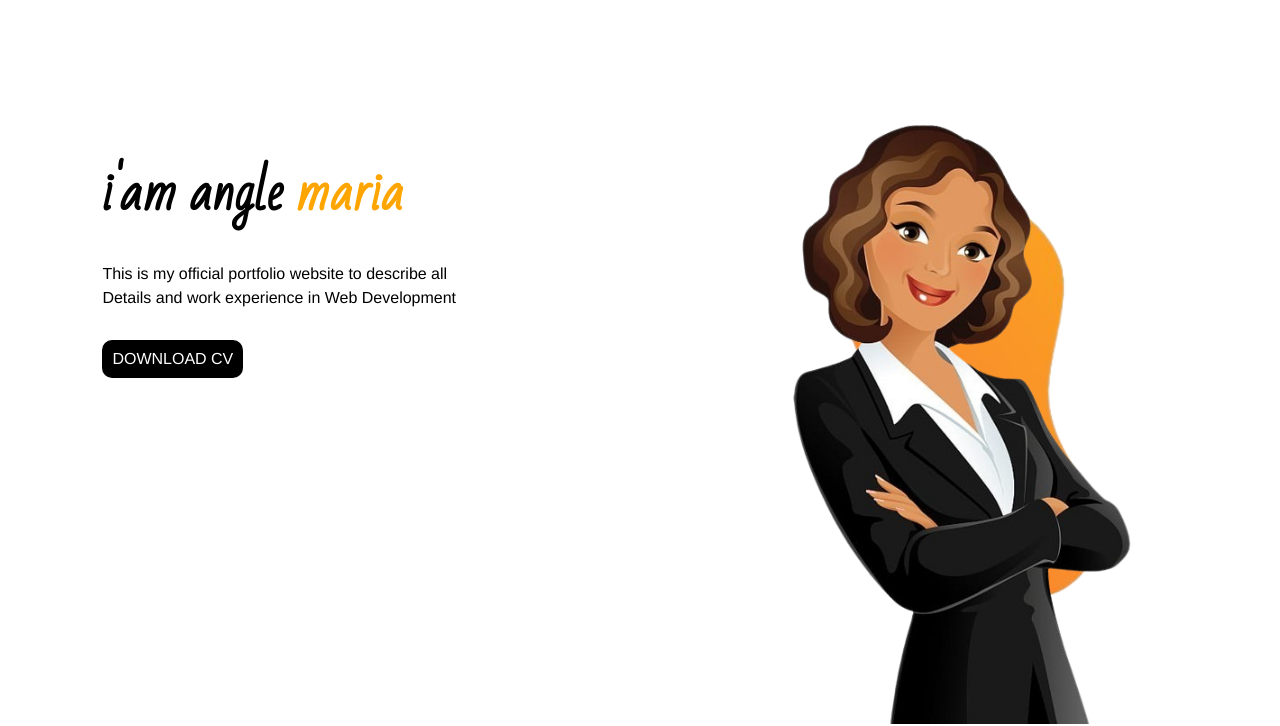
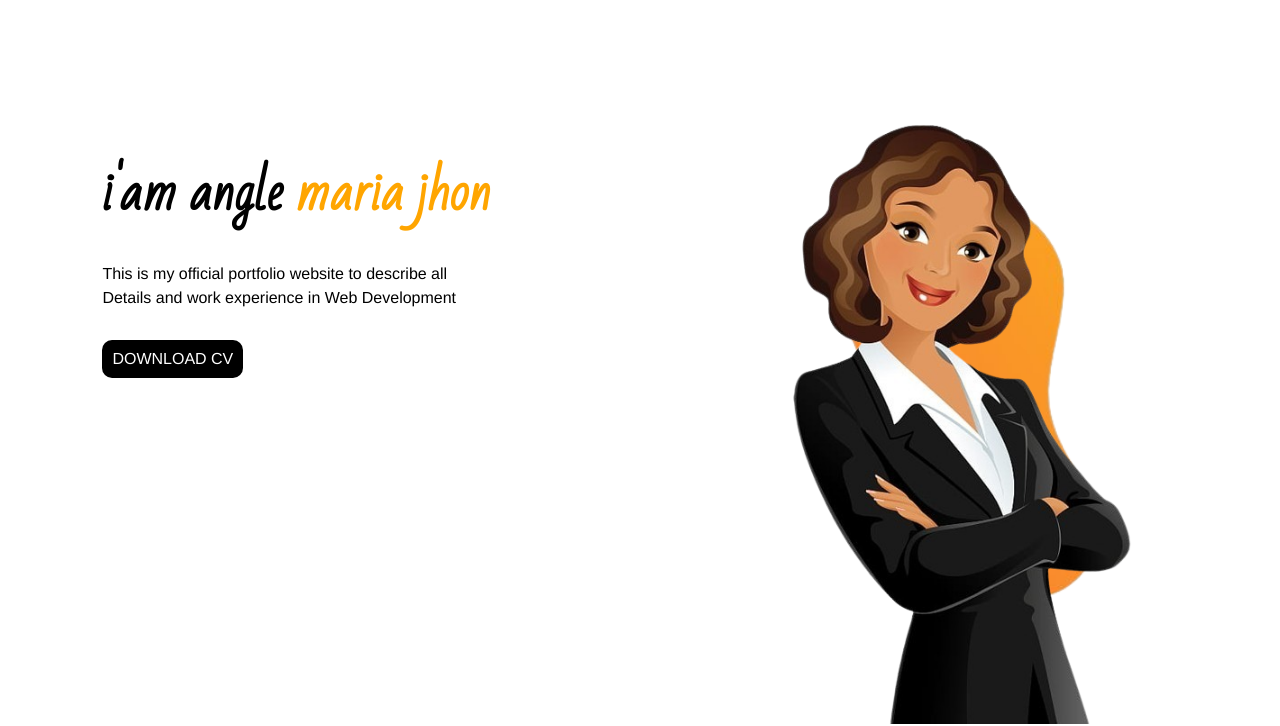
Before and after one commit to merashidmhmd/portfolio, a plain HTML site: page index.html in a window 1280 px wide. Shown: the part 76-802 px from the top of the page. Drawn offline with nearby package versions, Linux system fonts and the light colour scheme; a web font is replaced by a local one.

Commit message:
portfolio v1

```diff
--- a/index.html
+++ b/index.html
@@ -46,7 +46,7 @@
         <!-- home -->
         <section id="home">
             <div id="home-content">
-                <h1 class="animate__animated animate__backInLeft" id="username">i'am angle <span id="lname">maria</span></h1>
+                <h1 class="animate__animated animate__backInLeft" id="username">i'am angle <span id="lname">maria jhon</span></h1>
                 <p id="user-details">This is my official portfolio website to describe all <br>
                     Details and work experience in Web Development
                 </p>
```
